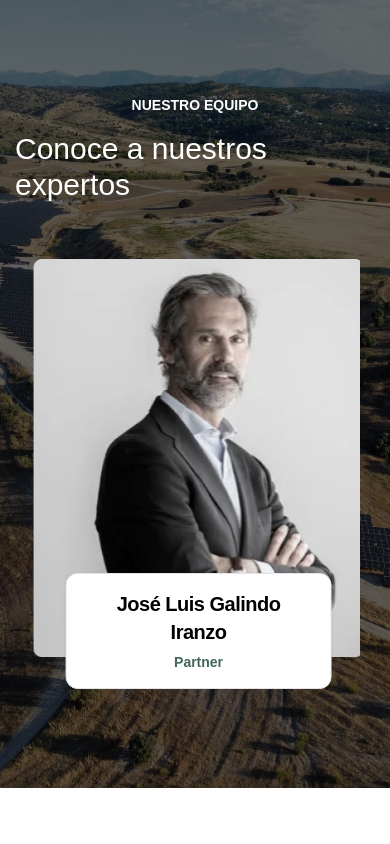
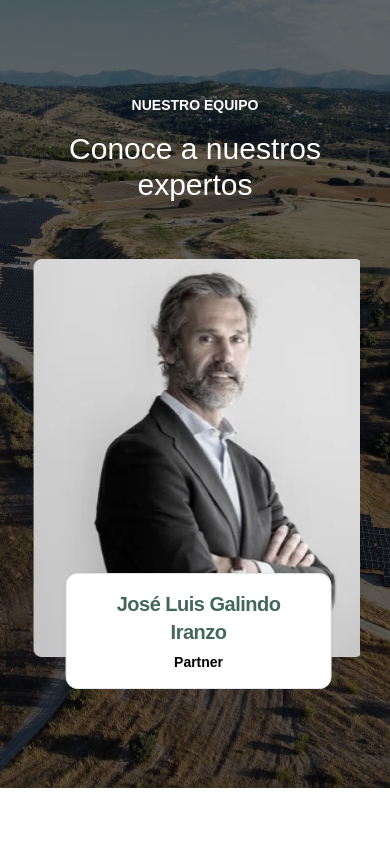
Before and after one commit to Lindapazw/nexer, a Next.js app: page / in a window 390 px wide. Shown: the part 1640-2484 px from the top of the page. Built offline with nearby package versions, Linux system fonts and the light colour scheme.

Commit message:
feat: fix design

```diff
--- a/src/app/_components/projects.tsx
+++ b/src/app/_components/projects.tsx
@@ -103,7 +103,6 @@ const HomeProjects = () => {
       <h2 className="h2 text-center text-white">
         Conoce algunos de nuestros proyectos
       </h2>
-      <div className="mx-auto h-0.5 w-36 bg-white md:mt-2 md:h-1"></div>
 
       <Carousel
         className="container mx-auto mt-8 w-full md:mt-20"
--- a/src/app/_components/services.tsx
+++ b/src/app/_components/services.tsx
@@ -58,7 +58,7 @@ const HomeServices = () => {
       <h2 className="h2">¿Por qué elegir Nexer?</h2>
 
       <div className="flex justify-center">
-        <div className="h-1 w-1/3 bg-accent"></div>
+        <div className="h-1 w-1/5 bg-accent"></div>
       </div>
 
       <p className="p mt-6 md:mt-12">
@@ -103,7 +103,7 @@ const HomeServices = () => {
       <h2 className="h2 mt-5 lg:mt-20">Nuestros clientes</h2>
 
       <div className="flex justify-center">
-        <div className="h-1 w-1/3 bg-accent"></div>
+        <div className="h-1 w-1/5 bg-accent"></div>
       </div>
 
       <Carousel
--- a/src/app/_components/team.tsx
+++ b/src/app/_components/team.tsx
@@ -45,7 +45,9 @@ const HomeTeam = () => {
         <div className="flex grow flex-col items-center justify-center">
           <h2 className="h3 text-white">NUESTRO EQUIPO</h2>
 
-          <h3 className="h2 text-white md:mt-5">Conoce a nuestros expertos</h3>
+          <h3 className="h2 text-center text-white md:mt-5">
+            Conoce a nuestros expertos
+          </h3>
 
           <Carousel
             className="container mx-auto mt-8 w-full md:mt-20"
@@ -67,10 +69,10 @@ const HomeTeam = () => {
 
                     <Card className="absolute inset-x-8 bottom-0 ml-6">
                       <CardHeader className="px-8 py-4">
-                        <CardTitle className="text-center text-xl text-black">
+                        <CardTitle className="text-center text-xl text-accent">
                           José Luis Galindo Iranzo
                         </CardTitle>
-                        <CardDescription className="text-center font-semibold text-accent">
+                        <CardDescription className="text-center font-semibold text-black">
                           Partner
                         </CardDescription>
                       </CardHeader>
```
